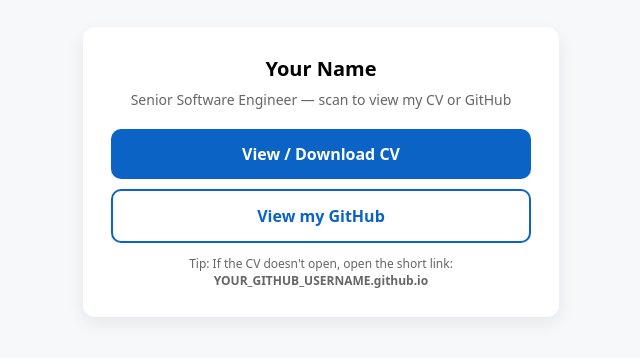
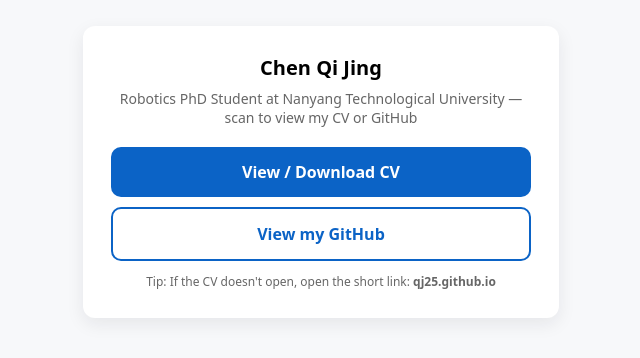
Before and after one commit to qj25/cv-landing, a plain HTML site: page index.html in a window 1280 px wide. Shown: the part 252-610 px from the top of the page, without its empty margins (319-959 px from the left). Drawn offline with Linux system fonts and the light colour scheme.

Commit message:
initial commit

```diff
--- a/index.html
+++ b/index.html
@@ -21,15 +21,15 @@
 <body>
   <div class="card">
     <!-- optional avatar -->
-    <!-- <img class="avatar" src="https://avatars.githubusercontent.com/YOUR_GITHUB_USERNAME" alt="avatar"> -->
-    <h1>Your Name</h1>
-    <p>Senior Software Engineer — scan to view my CV or GitHub</p>
+    <!-- <img class="avatar" src="https://avatars.githubusercontent.com/qj25" alt="avatar"> -->
+    <h1>Chen Qi Jing</h1>
+    <p>Robotics PhD Student at Nanyang Technological University — scan to view my CV or GitHub</p>
 
     <!-- UPDATE these links -->
-    <a class="btn btn-cv" href="GOOGLE_DRIVE_CV_LINK" target="_blank" rel="noopener">View / Download CV</a>
-    <a class="btn btn-gh" href="GITHUB_PROFILE_LINK" target="_blank" rel="noopener">View my GitHub</a>
+    <a class="btn btn-cv" href="https://drive.google.com/file/d/1cMA4NC2_RCRqNH0dt1yTaTwuZFUd402I/view?usp=sharing" target="_blank" rel="noopener">View / Download CV</a>
+    <a class="btn btn-gh" href="https://github.com/qj25" target="_blank" rel="noopener">View my GitHub</a>
 
-    <small>Tip: If the CV doesn't open, open the short link: <strong>YOUR_GITHUB_USERNAME.github.io</strong></small>
+    <small>Tip: If the CV doesn't open, open the short link: <strong>qj25.github.io</strong></small>
   </div>
 </body>
 </html>
```
